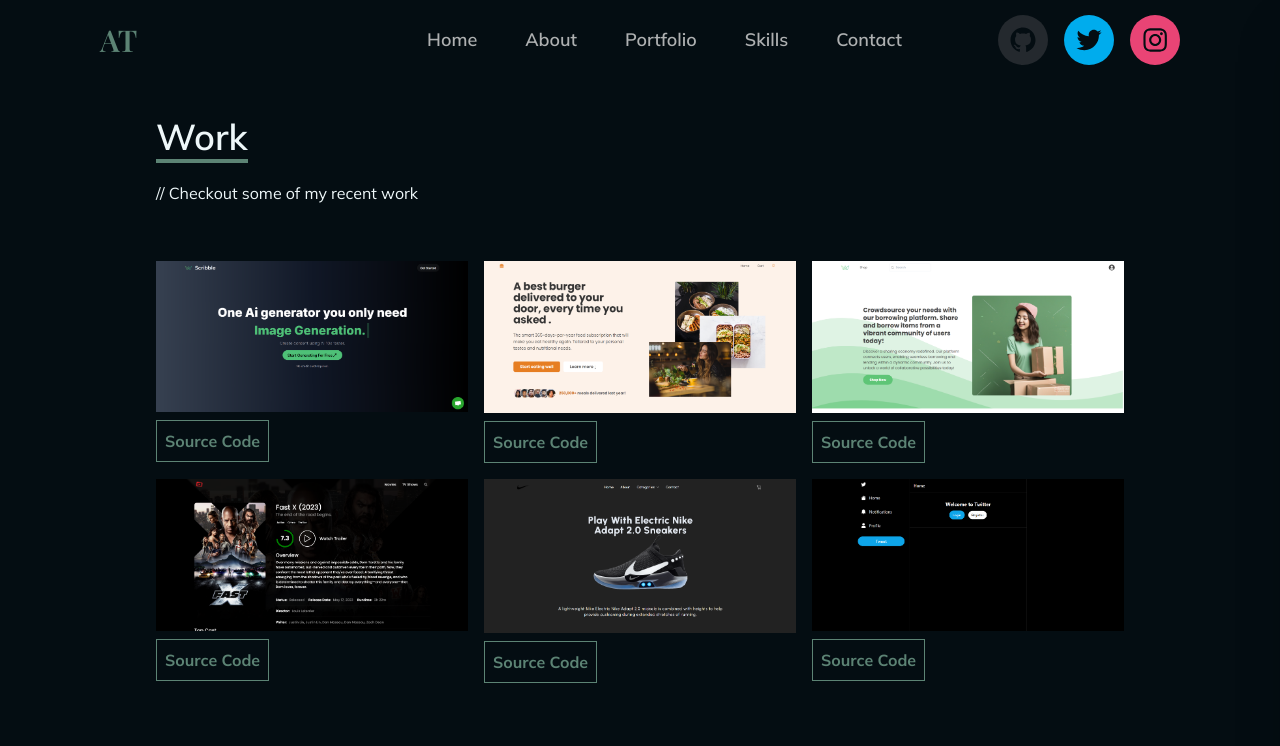
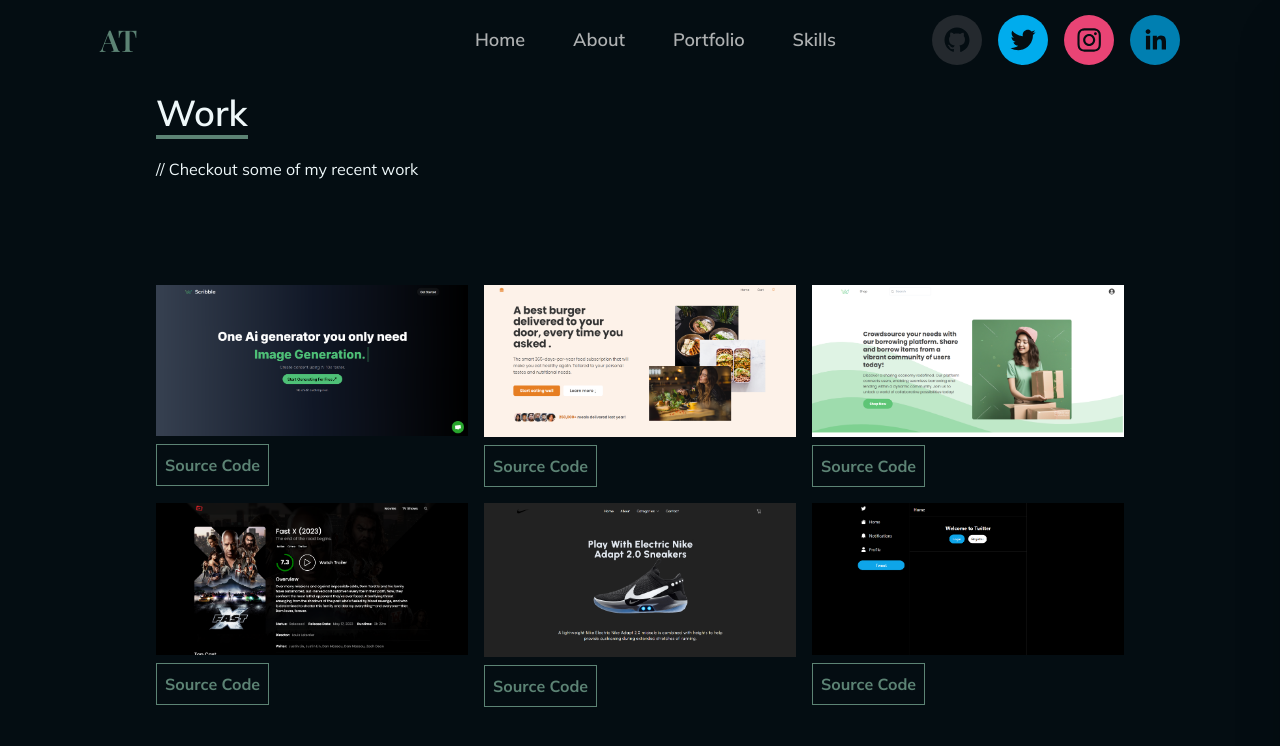
Before and after one commit to AmanTrivedi1/Portfolio, a React (Create React App) app: page /portfolio in a window 1280 px wide. Shown: the top 746 px of the page. Built offline with nearby package versions, Linux system fonts and the light colour scheme; the HTML template or start-up script is replaced by a standard one; a web font is replaced by a local one.

Commit message:
done for now

```diff
--- a/src/components/AnimRoutes.js
+++ b/src/components/AnimRoutes.js
@@ -2,7 +2,6 @@
 import Home from "../pages/Home";
 import About from "../pages/About";
 import Portfolio from "../pages/Portfolio";
-import Contact from "../pages/Contact";
 
 import { Routes, Route, useLocation } from "react-router-dom";
 import Skills from "../pages/Skills";
@@ -14,7 +13,7 @@
         <Route path="/" element={<Home />} />
         <Route path="/about" element={<About />} />
         <Route path="/portfolio" element={<Portfolio />} />
-        <Route path="/contact" element={<Contact />} />
+
         <Route path="/skills" element={<Skills />} />
       </Routes>
     </>
--- a/src/components/Header.js
+++ b/src/components/Header.js
@@ -38,12 +38,6 @@
             >
               Skills
             </Link>
-            <Link
-              to="/contact"
-              className="text-[#aeb0b1] text-lg hover:text-accent transition"
-            >
-              Contact
-            </Link>
           </nav>
         </div>
         <Socials />
--- a/src/components/MobileNav.js
+++ b/src/components/MobileNav.js
@@ -1,7 +1,7 @@
 import React, { useState } from "react";
 import { IoMdClose } from "react-icons/io";
 import { CgMenuRight } from "react-icons/cg";
-
+import { SocialIcon } from "react-social-icons";
 import { Link } from "react-router-dom";
 import { motion } from "framer-motion";
 
@@ -49,12 +49,36 @@
             <li>
               <Link to="/portfolio">Portfolio</Link>
             </li>
-            <li>
-              <Link to="/contact">Contact</Link>
-            </li>
+
             <li>
               <Link to="/skills">Skills</Link>
             </li>
+            <div className="flex  items-start justify-center gap-x-4">
+              <li className="">
+                <SocialIcon
+                  network="github"
+                  url="https://github.com/AmanTrivedi1"
+                />
+              </li>
+              <li>
+                <SocialIcon
+                  network="twitter"
+                  url="https://twitter.com/Aman_trivedi10"
+                />
+              </li>
+              <li>
+                <SocialIcon
+                  network="instagram"
+                  url="https://www.instagram.com/_beingaman._/"
+                />
+              </li>
+              <li>
+                <SocialIcon
+                  network="linkedin"
+                  url="https://www.linkedin.com/in/aman-trivedi-a70974213/"
+                />
+              </li>
+            </div>
           </ul>
         </motion.div>
       </nav>
--- a/src/components/Socials.js
+++ b/src/components/Socials.js
@@ -15,13 +15,19 @@
           <li>
             <SocialIcon
               network="twitter"
-              url="https://github.com/AmanTrivedi1"
+              url="https://twitter.com/Aman_trivedi10"
             />
           </li>
           <li>
             <SocialIcon
               network="instagram"
-              url="https://github.com/AmanTrivedi1"
+              url="https://www.instagram.com/_beingaman._/"
+            />
+          </li>
+          <li>
+            <SocialIcon
+              network="linkedin"
+              url="https://www.linkedin.com/in/aman-trivedi-a70974213/"
             />
           </li>
         </ul>
--- a/src/pages/About.js
+++ b/src/pages/About.js
@@ -1,25 +1,61 @@
 import React from "react";
+import { motion } from "framer-motion";
+const line1 = "About";
+
+const sentence = {
+  hidden: { opacity: 1 },
+  visible: {
+    opacity: 1,
+    transition: {
+      delay: 0.5,
+      staggerChildren: 0.08,
+    },
+  },
+};
+const letter = {
+  hidden: {
+    opacity: 0,
+    y: 50,
+  },
+  visible: {
+    opacity: 1,
+    y: 0,
+  },
+};
 
 const About = () => {
   return (
     <>
-      <div name="about" className="w-full h-screen bg-primary text-accent">
+      <div
+        name="about"
+        className="w-full pt-20 pb-10  sm:pt-0 h-screen bg-primary text-accent"
+      >
         <div className="flex flex-col justify-center items-center w-full h-full">
           <div className="max-w-[1000px] w-full grid grid-cols-2 gap-8">
             <div className="sm:text-right pb-8 pl-4">
-              <p className="text-4xl font-bold inline border-b-4 border-text">
-                About
-              </p>
+              <motion.p
+                variants={sentence}
+                initial="hidden"
+                animate="visible"
+                className="text-4xl font-bold inline border-b-4 border-text"
+              >
+                {line1.split("").map((char, index) => {
+                  return (
+                    <motion.span key={char + " " + index} variants={letter}>
+                      {char}
+                    </motion.span>
+                  );
+                })}
+              </motion.p>
             </div>
             <div></div>
           </div>
           <div className="max-w-[1000px] w-full grid sm:grid-cols-2 gap-8 px-4">
-            <div className="sm:text-right text-4xl font-bold">
-              <p></p>
-              Hi, i'm Aman, nice to meet you, Please take look around.
+            <div className="sm:text-right text-xl font-bold">
+              <p> Hi, i'm Aman, nice to meet you, Please take look around.</p>
             </div>
             <div>
-              <p>
+              <p className="text-sm">
                 I'm a passionate Full Stack Developer dedicated to crafting
                 seamless digital experiences. With expertise in both front-end
                 and back-end development, I transform complex ideas into
@@ -31,6 +67,30 @@
               </p>
             </div>
           </div>
+          <div className="max-w-[1000px] md:mt-5 w-full grid sm:grid-cols-2 gap-8 px-4">
+            <div className="sm:text-right text-xl font-bold">
+              <p className="mt-5 md:mt-0"> Certification</p>
+            </div>
+            <div>
+              <span className="text-base font-bold text-text"> Javascript</span>
+              <p className="text-sm">
+                A certified JavaScript developer is skilled in web apps, OOP,
+                async programming, and security for robust applications.
+              </p>
+            </div>
+          </div>
+          <div className="max-w-[1000px] md:mt-5 w-full grid sm:grid-cols-2 gap-8 px-4">
+            <div className="invisible sm:text-right text-xl font-bold">
+              <p> Certification</p>
+            </div>
+            <div className="mt-[-50px] md:mt-0">
+              <span className="text-base font-bold text-text"> FullStack</span>
+              <p className="text-sm">
+                A certified Fullstack developer is skilled in web apps, and able
+                to make scalble and robust webapplication
+              </p>
+            </div>
+          </div>
         </div>
       </div>
     </>
--- a/src/pages/Contact.js
+++ /dev/null
@@ -1,11 +0,0 @@
-import React from "react";
-
-const Contact = () => {
-  return (
-    <>
-      <section className="bg-yellow-500 section">Contact</section>
-    </>
-  );
-};
-
-export default Contact;
--- a/src/pages/Portfolio.js
+++ b/src/pages/Portfolio.js
@@ -5,8 +5,32 @@
 import work4 from "../../src/img/project/pr4.png";
 import work5 from "../../src/img/project/pr5.png";
 import work6 from "../../src/img/project/pr6.png";
+import { motion } from "framer-motion";
 
-import { Link } from "react-router-dom";
+const line1 = "Work";
+const line2 = "// Checkout some of my recent work";
+
+const sentence = {
+  hidden: { opacity: 1 },
+  visible: {
+    opacity: 1,
+    transition: {
+      delay: 0.5,
+      staggerChildren: 0.08,
+    },
+  },
+};
+const letter = {
+  hidden: {
+    opacity: 0,
+    y: 50,
+  },
+  visible: {
+    opacity: 1,
+    y: 0,
+  },
+};
+
 const Portfolio = () => {
   return (
     <>
@@ -16,64 +40,101 @@
       >
         <div className="max-w-[1000px] mx-auto p-4 flex flex-col justify-center  w-full h-full">
           <div className="pb-8 ">
-            <p className="text-4xl font-semibold inline border-b-4 border-text text-accent  ">
-              Work
-            </p>
-            <p className="py-6">// Checkout some of my recent work</p>
+            <motion.p
+              variants={sentence}
+              initial="hidden"
+              animate="visible"
+              className="text-4xl font-semibold inline border-b-4 border-text text-accent "
+            >
+              {line1.split("").map((char, index) => {
+                return (
+                  <motion.span key={char + " " + index} variants={letter}>
+                    {char}
+                  </motion.span>
+                );
+              })}
+            </motion.p>
+            <motion.p
+              variants={sentence}
+              initial="hidden"
+              animate="visible"
+              className="py-6"
+            >
+              {line2.split("").map((char2, index) => {
+                return (
+                  <motion.span key={char2 + " " + index} variants={letter}>
+                    {char2}
+                  </motion.span>
+                );
+              })}
+            </motion.p>
+            <p className="py-6"></p>
           </div>
           <div className="grid sm:grid-cols-2 md:grid-cols-3 gap-4">
             <div>
               <img src={work1} alt="work" />
 
               <div>
+                <a href="https://github.com/AmanTrivedi1/Scribble">
                   <button className="border border-text text-text hover:text-accent font-bold px-2 py-2 mt-2">
                     Source Code
                   </button>
+                </a>
               </div>
             </div>
             <div>
               <img src={work2} alt="work" />
 
               <div>
+                <a href="https://github.com/AmanTrivedi1/Order-Food-Online">
                   <button className="border border-text text-text hover:text-accent font-bold px-2 py-2 mt-2">
                     Source Code
                   </button>
+                </a>
               </div>
             </div>
             <div>
               <img src={work3} alt="work" />
 
               <div>
+                <a href="https://github.com/AmanTrivedi1/Consummer-2-Consummer">
                   <button className="border border-text text-text hover:text-accent font-bold px-2 py-2 mt-2">
                     Source Code
                   </button>
+                </a>
               </div>
             </div>
             <div>
               <img src={work5} alt="work" />
 
               <div>
+                <a href="https://github.com/AmanTrivedi1/Movie-Webapp">
                   <button className="border border-text text-text hover:text-accent font-bold px-2 py-2 mt-2">
                     Source Code
                   </button>
+                </a>
               </div>
             </div>
             <div>
               <img src={work4} alt="work" />
 
               <div>
+                <a href="https://github.com/AmanTrivedi1/Nikestore-client">
                   <button className="border border-text text-text hover:text-accent font-bold px-2 py-2 mt-2">
                     Source Code
                   </button>
+                </a>
               </div>
             </div>
             <div>
               <img src={work6} alt="work" />
 
               <div>
+                <a href="https://github.com/AmanTrivedi1/Tweet">
                   <button className="border border-text text-text hover:text-accent font-bold px-2 py-2 mt-2">
                     Source Code
                   </button>
+                </a>
               </div>
             </div>
           </div>
--- a/src/pages/Skills.js
+++ b/src/pages/Skills.js
@@ -10,7 +10,30 @@
 import Mongo from "../img/all/mongo.png";
 import Java from "../img/all/java.png";
 import NextJs from "../img/all/nextjs.png";
+import { motion } from "framer-motion";
+const line1 = "Experience";
+const line2 = "// Thsese are the technologies i've work with";
 
+const sentence = {
+  hidden: { opacity: 1 },
+  visible: {
+    opacity: 1,
+    transition: {
+      delay: 0.5,
+      staggerChildren: 0.08,
+    },
+  },
+};
+const letter = {
+  hidden: {
+    opacity: 0,
+    y: 50,
+  },
+  visible: {
+    opacity: 1,
+    y: 0,
+  },
+};
 const Skills = () => {
   return (
     <>
@@ -20,18 +43,46 @@
       >
         <div className="max-w-[1000px] mx-auto p-4 flex flex-col justify-center w-full h-full ">
           <div className="">
-            <p className="text-4xl inline font-semibold border-b-4 border-text ">
-              Experience
-            </p>
-            <p className="py-4 ">
-              // Thsese are the technologies i've work with
-            </p>
+            <motion.p
+              variants={sentence}
+              initial="hidden"
+              animate="visible"
+              className="text-4xl inline font-semibold border-b-4 border-text"
+            >
+              {line1.split("").map((char, index) => {
+                return (
+                  <motion.span key={char + " " + index} variants={letter}>
+                    {char}
+                  </motion.span>
+                );
+              })}
+            </motion.p>
+
+            <motion.p
+              variants={sentence}
+              initial="hidden"
+              animate="visible"
+              className="py-4"
+            >
+              {line2.split("").map((char2, index) => {
+                return (
+                  <motion.span key={char2 + " " + index} variants={letter}>
+                    {char2}
+                  </motion.span>
+                );
+              })}
+            </motion.p>
           </div>
           <div className="w-full grid grid-cols-2 sm:grid-cols-4 gap-4 text-center py-8">
-            <div className="shadow-md cursor-pointer hover:shadow-text rounded-lg hover:scale-110 duration-500">
+            <motion.div
+              initial={{ opacity: 0 }}
+              whileInView={{ opacity: 1 }}
+              viewport={{ once: true }}
+              className="shadow-md cursor-pointer hover:shadow-text rounded-lg hover:scale-110 duration-500"
+            >
               <img className="w-16 mx-auto " src={Html} alt="/stack" />
               <p>Html</p>
-            </div>
+            </motion.div>
 
             <div className="shadow-md cursor-pointer hover:shadow-text rounded-lg hover:scale-110 duration-500">
               <img className="w-16 mx-auto " src={Css} alt="/stack" />
```
Lines whose indentation alone changed are shown as unchanged.
